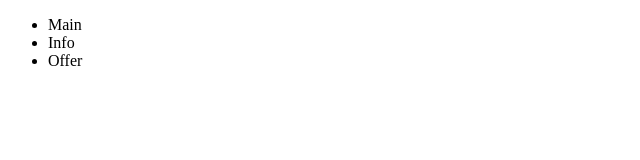
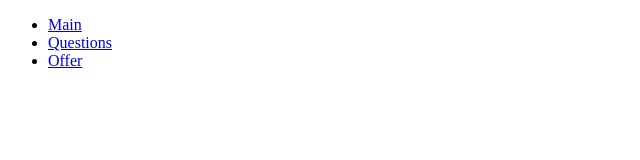
Before and after one commit to OlhaPelekh/Project, a plain HTML site: page index.html in a window 1280 px wide. Shown: the whole page, without its empty margins (0-640 px from the left). Drawn offline with Linux system fonts and the light colour scheme.

Commit message:
change header

```diff
--- a/index.html
+++ b/index.html
@@ -7,13 +7,21 @@
 </head>
 <body>
 <header>
-    <nav>
-        <ul>
-            <li><a>Main</a></li>
-            <li><a>Info</a></li>
-            <li><a>Offer</a></li>
-        </ul>
-    </nav>
+    <div class="header__box">
+        <nav class="nav">
+            <ul class="nav__list">
+                <li>
+                    <a class="link" href="#">Main</a>
+                </li>
+                <li>
+                    <a class="link" href="#">Questions</a>
+                </li>
+                <li>
+                    <a class="link" href="#">Offer</a>
+                </li>
+            </ul>
+        </nav>
+    </div>
 </header>
 </body>
 </html>
```
